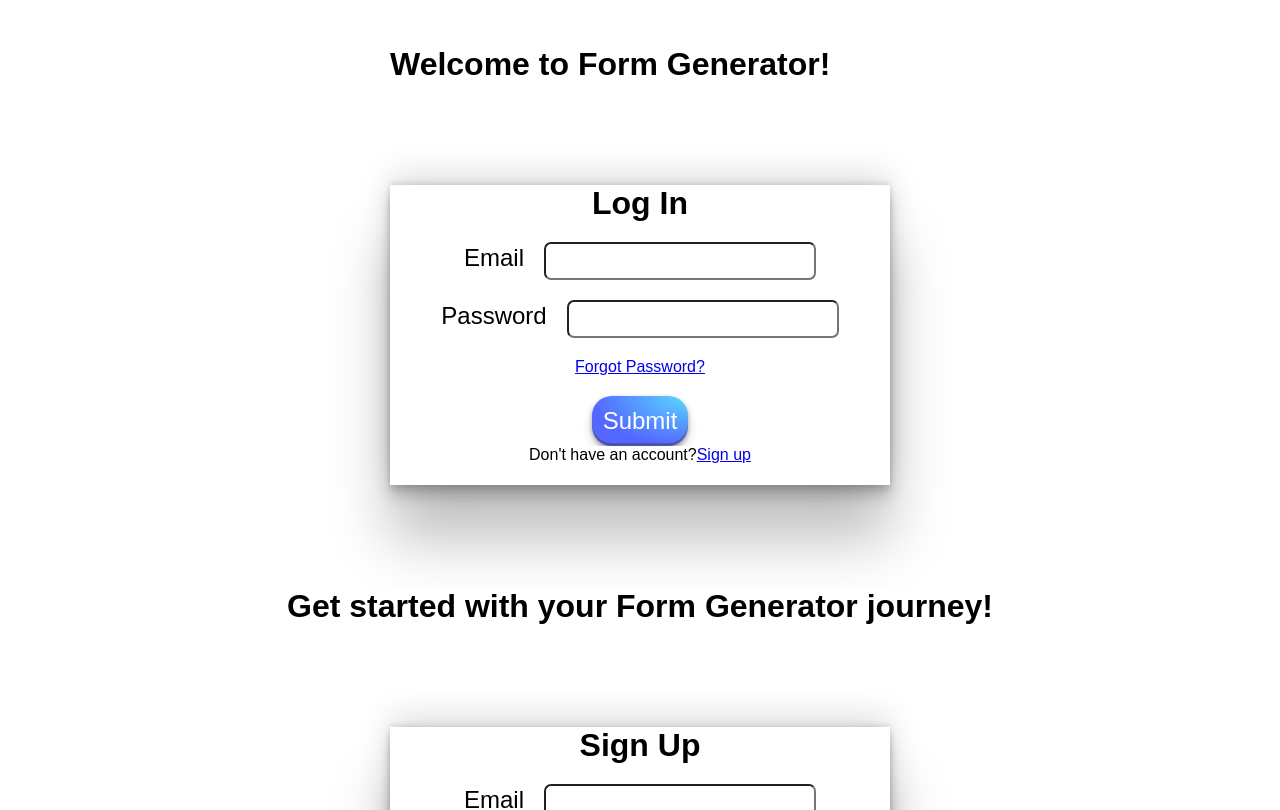
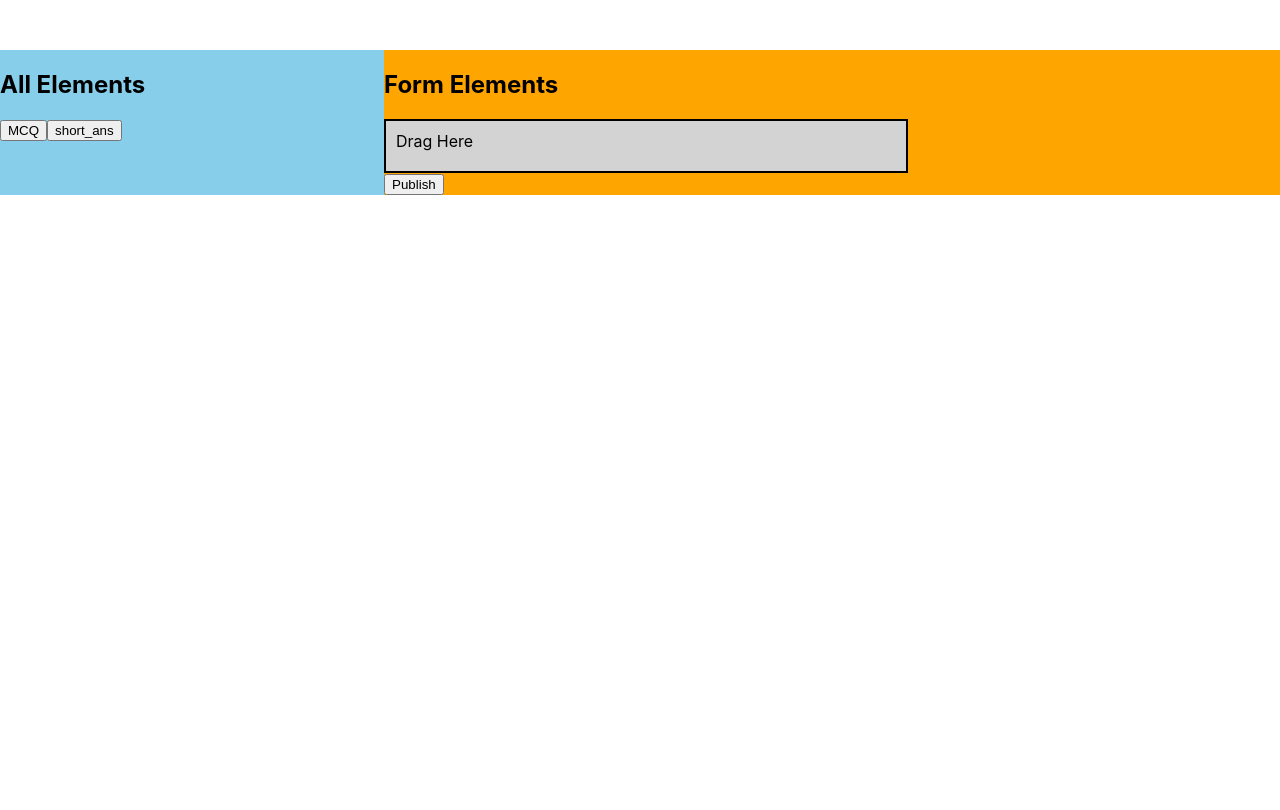
Before and after one commit to RohitWaghole/FormGenerator_Frontend, a React (Create React App) app: page / in a window 1280 px wide. Shown: the top 810 px of the page. Built offline with nearby package versions, Linux system fonts and the light colour scheme.

Commit message:
added drag and drop functionality, added 2 elements MCQ,ShortAns and saved form configuration in a state

```diff
--- a/src/Components/App.js
+++ b/src/Components/App.js
@@ -1,12 +1,12 @@
-import Login from "./Login/Login";
-import Signup from "./SignUp/Signup";
+// import Login from "./Login/Login";
+// import Signup from "./SignUp/Signup";
+import CreateForm from "./CreateForm.js";
 
 function App() {
   return (
-    <>
-      <Login />
-      <Signup />
-    </>
+    <div>
+      <CreateForm/>
+    </div>
   );
 }
 
--- /dev/null
+++ b/src/Components/CreateForm.js
@@ -0,0 +1,109 @@
+import React, { Component } from 'react';
+import MCQ from './Elements/MCQ.js';
+import ShortAns from './Elements/ShortAns.js';
+
+export default class CreateForm extends Component {
+
+    state = {
+        fields: [
+        ]
+    }
+    elements = [
+        { name: "MCQ" },
+        { name: "short_ans" },
+    ]
+    MCQCount = 0;
+    ShortAnsCount = 0;
+    formConfiguration = []
+
+
+    addFormConfiguration = (field) => {
+        var objIndex = this.formConfiguration.findIndex((obj => obj.id === field.id));
+
+        if (objIndex === -1) {
+            this.formConfiguration.push(field);
+        }
+        else {
+            this.formConfiguration[objIndex] = field
+        }
+    }
+
+    onDragStart = (ev, id) => {
+        ev.dataTransfer.setData("fieldID", id);
+    }
+
+    onDragOver = (ev) => {
+        ev.preventDefault();
+    }
+
+    onDrop = (ev) => {
+        if (ev.dataTransfer.getData("fieldID") === 'MCQ') {
+            this.setState(prevState => ({
+                fields: [...prevState.fields, <MCQ id={this.MCQCount} addFormConfiguration={this.addFormConfiguration} />]
+            }))
+            this.MCQCount = this.MCQCount + 1
+        }
+        else if (ev.dataTransfer.getData("fieldID") === 'short_ans') {
+            this.setState(prevState => ({
+                fields: [...prevState.fields, <ShortAns id={this.ShortAnsCount} addFormConfiguration={this.addFormConfiguration} />]
+            }))
+            this.ShortAnsCount = this.ShortAnsCount + 1
+        }
+    }
+
+    handlePublish = () => {
+        //code to handle submit
+        console.log("Fields :")
+        console.log(this.formConfiguration)
+    }
+
+
+    render() {
+        var allElements = []
+
+        this.elements.forEach((el) => {
+            allElements.push(
+                <button key={el.name}
+                    onDragStart={(e) => this.onDragStart(e, el.name)}
+                    draggable
+                >
+                    {el.name}
+                </button>
+            );
+        });
+
+        return (
+            <div style={{ display: 'flex', height: '100%', marginTop: "50px" }}>
+
+                <div className="container-drag" style={{ width: '30%', background: 'skyblue' }}>
+
+                    <h2 className="task-header">All Elements</h2>
+
+                    <div className="elementList" onDragOver={(e) => this.onDragOver(e)} onDrop={(e) => { this.onDrop(e) }}>
+                        {allElements}
+                    </div>
+
+                </div>
+
+                <div style={{ width: '70%', background: 'orange' }}>
+
+                    <h2 className="task-header">Form Elements</h2>
+
+                    <ul >
+                        {
+                            this.state.fields.map((el, index) => {
+                                return <li key={index}>{el}<hr></hr></li>;
+                            })
+                        }
+                    </ul>
+
+                    <div style={{border: "2px solid black", width: "500px", height: "30px", backgroundColor: "lightgray", padding: "10px"}} onDragOver={(e) => this.onDragOver(e)} onDrop={(e) => this.onDrop(e)}>
+                        Drag Here
+                    </div>
+
+                    <button onClick={this.handlePublish}>Publish </button>
+                </div>
+            </div>
+        );
+    }
+}
--- /dev/null
+++ b/src/Components/Elements/MCQ.js
@@ -0,0 +1,58 @@
+import React, { useEffect } from 'react';
+import { useState } from 'react';
+
+const MCQ = (props) => {
+
+  const [options, setOptions] = useState(['option 1'])
+  const [label, setLabel] = useState('label')
+
+  var count=options.length
+
+  const handleAddOption = () => {
+    setOptions([...options,`option ${count+1}`])
+  }
+
+  const handleOptionChange=(e)=>{
+    var optionArray = options.slice()
+    optionArray[e.target.id] = e.target.value
+    setOptions(optionArray)
+  }
+
+  const handleLabelChange = (e) => {
+    setLabel(e.target.value)
+  }
+
+  useEffect(()=>{
+    const field={
+      id:`MCQ_${props.id}`,
+      type:"MCQ",
+      label:label,
+      options:options
+    }
+    props.addFormConfiguration(field)
+  })
+
+  return (
+    <div>
+      <input value={label} onChange={handleLabelChange} />
+
+
+      <div id='options'>
+        {
+          options.map((op,index) => {
+            return (
+            <div key={index}>
+              <input type="radio" value={op} name={op} />
+              <label ><input value={op} id={index} onChange={handleOptionChange}/></label>
+            </div>
+              )
+          })
+        }
+
+        <button onClick={handleAddOption}>Add option</button>
+      </div>
+    </div>
+  );
+};
+
+export default MCQ;
--- /dev/null
+++ b/src/Components/Elements/ShortAns.js
@@ -0,0 +1,29 @@
+import React from 'react';
+import { useState ,useEffect} from 'react';
+
+const ShortAns = (props) => {
+  const [label, setLabel] = useState('label')
+
+  const handleLabelChange = (e) => {
+    setLabel(e.target.value)
+  }
+
+  useEffect(()=>{
+    const field={
+      id:`ShortAns_${props.id}`,
+      type:"short_ans",
+      label:label
+    }
+    props.addFormConfiguration(field)
+  })
+
+  return (
+    <div>
+      <input value={label} onChange={handleLabelChange}/>
+      <br></br>
+      <input type='text'></input>
+    </div>
+  );
+};
+
+export default ShortAns;
```
